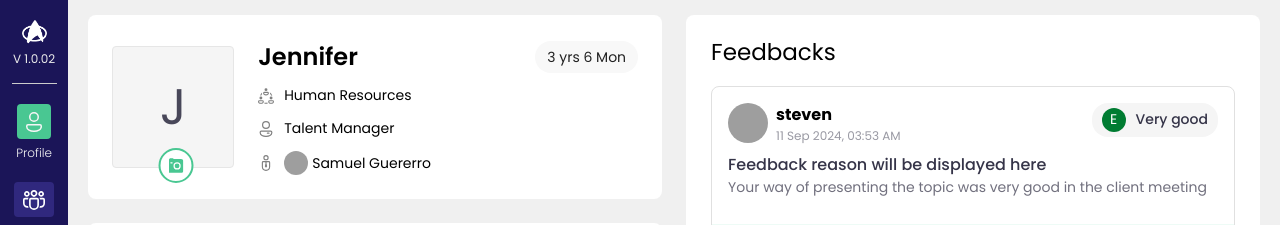
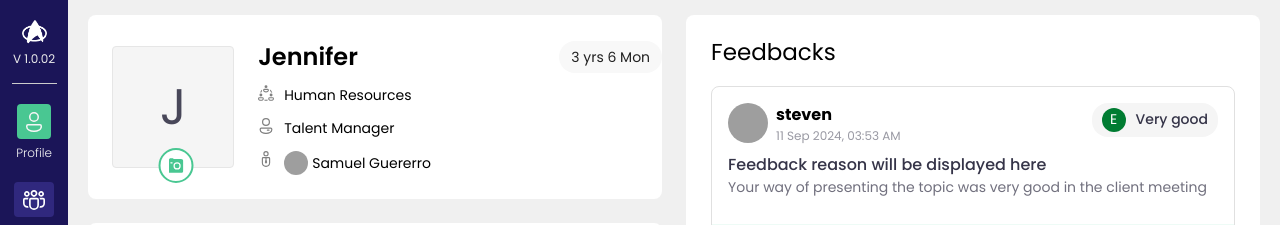
Before and after one commit to Suresh-Kannan-R-V/atomicsignal, a React (Vite) app: page /profile in a window 1280 px wide. Shown: the top 225 px of the page. Built offline with nearby package versions, Linux system fonts and the light colour scheme; grey boxes are pictures that could not be loaded.

Commit message:
resolved

```diff
--- a/src/components/profileCard/profileCard.jsx
+++ b/src/components/profileCard/profileCard.jsx
@@ -64,7 +64,6 @@ const ProfileCard = ({ isSetting = false, profilepage, ProfileData }) => {
             variant="rounded"
           >
             <Typography sx={{ fontSize: "50px", color: "#484759" }}>
-              {" "}
               {!profileImage && ProfileData.userData.name[0]}
             </Typography>
           </ProfileAvatar>
@@ -118,7 +117,7 @@ const ProfileCard = ({ isSetting = false, profilepage, ProfileData }) => {
                   fontSize={"0.8em"}
                   title={
                     <ToolTipContent>
-                      <div>hgjhdfg</div>
+                      <div>H</div>
                     </ToolTipContent>
                   }
                   arrow
--- a/src/components/profileCard/profileCard.styles.jsx
+++ b/src/components/profileCard/profileCard.styles.jsx
@@ -63,6 +63,9 @@ const DeleteButton = styled(Box)({
 const ProfileName = styled(Typography)(({ theme }) => ({
   fontSize: theme.typography.fontSize.extraLarge,
   fontWeight: theme.typography.fontWeight.semiBold,
+  [theme.breakpoints.down("sm")]: {
+    marginTop: "30px",
+  },
 }));
 
 const ProfileIconsLabel = styled(Typography)(({ theme }) => ({
@@ -75,15 +78,15 @@ const ProfileInfoAndOthersContainer = styled(Box)(({ theme }) => ({
   display: "flex",
   flexDirection: "column",
   gap: "10px",
-  [theme.breakpoints.up("sm")]: { marginRight: "1.5rem" },
+  [theme.breakpoints.down("sm")]: {},
   flex: 1,
+  width: "100%",
 }));
 
 const ProfileIconsAndLabelsContainer = styled(Box)({
   backgroundColor: "white",
   display: "flex",
-
-  alignItems: "center",
+  alignItems: "left",
   gap: "10px",
 });
 
@@ -97,11 +100,16 @@ const UserNameAndPeriodOfServiceContainer = styled(Box)(({ theme }) => ({
   [theme.breakpoints.up("sm")]: { flexDirection: "row" },
 }));
 
-const OthersContainer = styled(Box)({
+const OthersContainer = styled(Box)(({ theme }) => ({
   display: "flex",
   flexDirection: "column",
+  justifyContent: "start",
   gap: "12px",
-});
+  paddingLeft: "0px",
+  [theme.breakpoints.down("sm")]: {
+    paddingLeft: "20px",
+  },
+}));
 
 const ResetPasswordContainer = styled(Box)(({ theme }) => ({
   height: "20px",
```
Also changed, not shown: src/components/navBar/navBar.jsx (+2 -7 lines).
